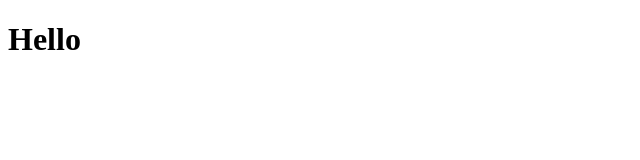
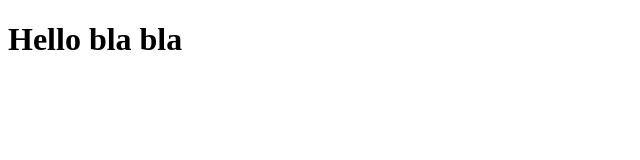
Before and after one commit to ghetar/coursera_test, a plain HTML site: page site/index.html in a window 1280 px wide. Shown: the whole page, without its empty margins (0-640 px from the left). Drawn offline with Linux system fonts and the light colour scheme.

Commit message:
Ceva adaugat

```diff
--- a/site/index.html
+++ b/site/index.html
@@ -4,6 +4,6 @@
 	<title>Hello</title>
 </head>
 <body>
-<h1>Hello</h1>
+<h1>Hello bla bla</h1>
 </body>
 </html>
```
